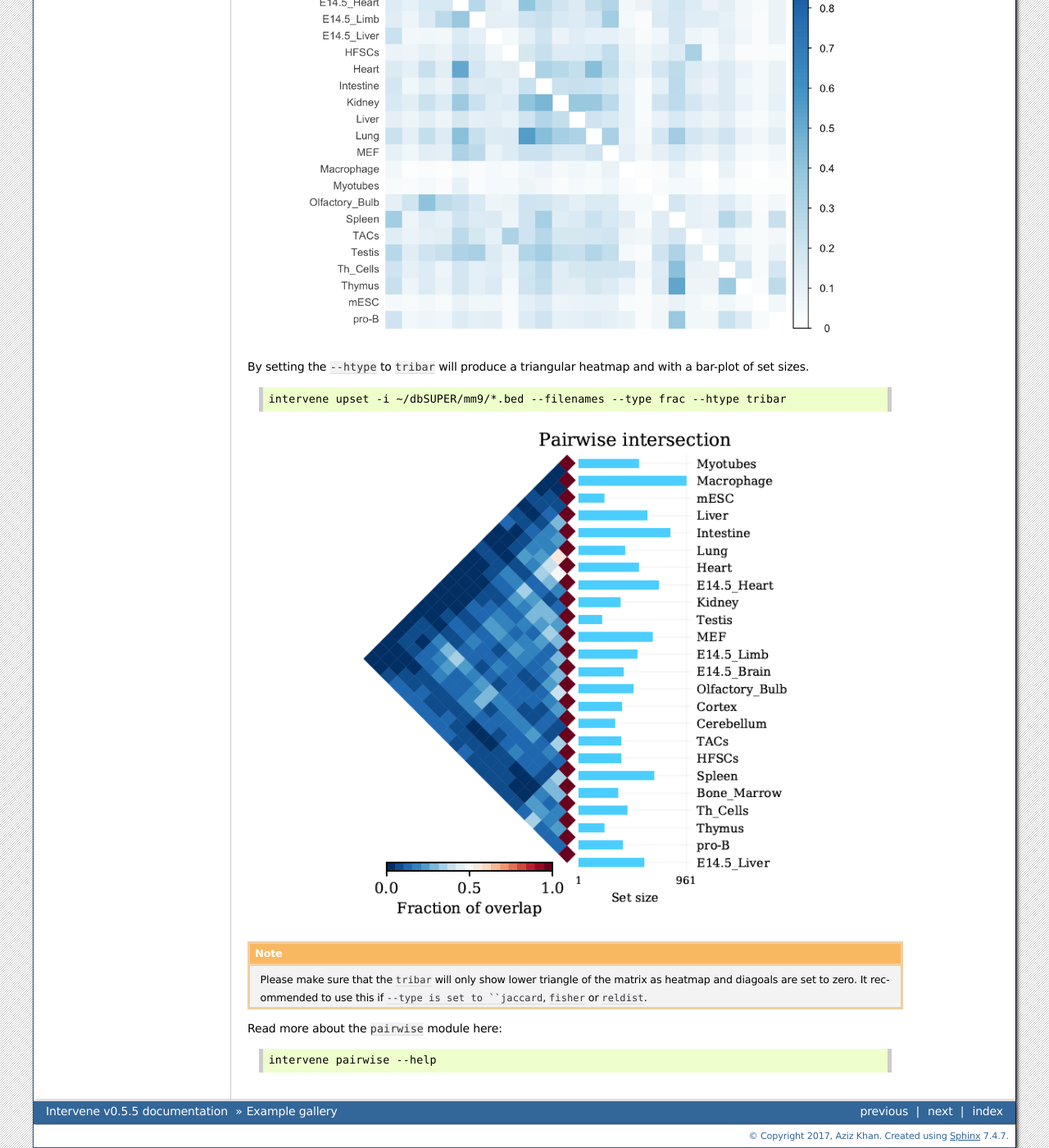
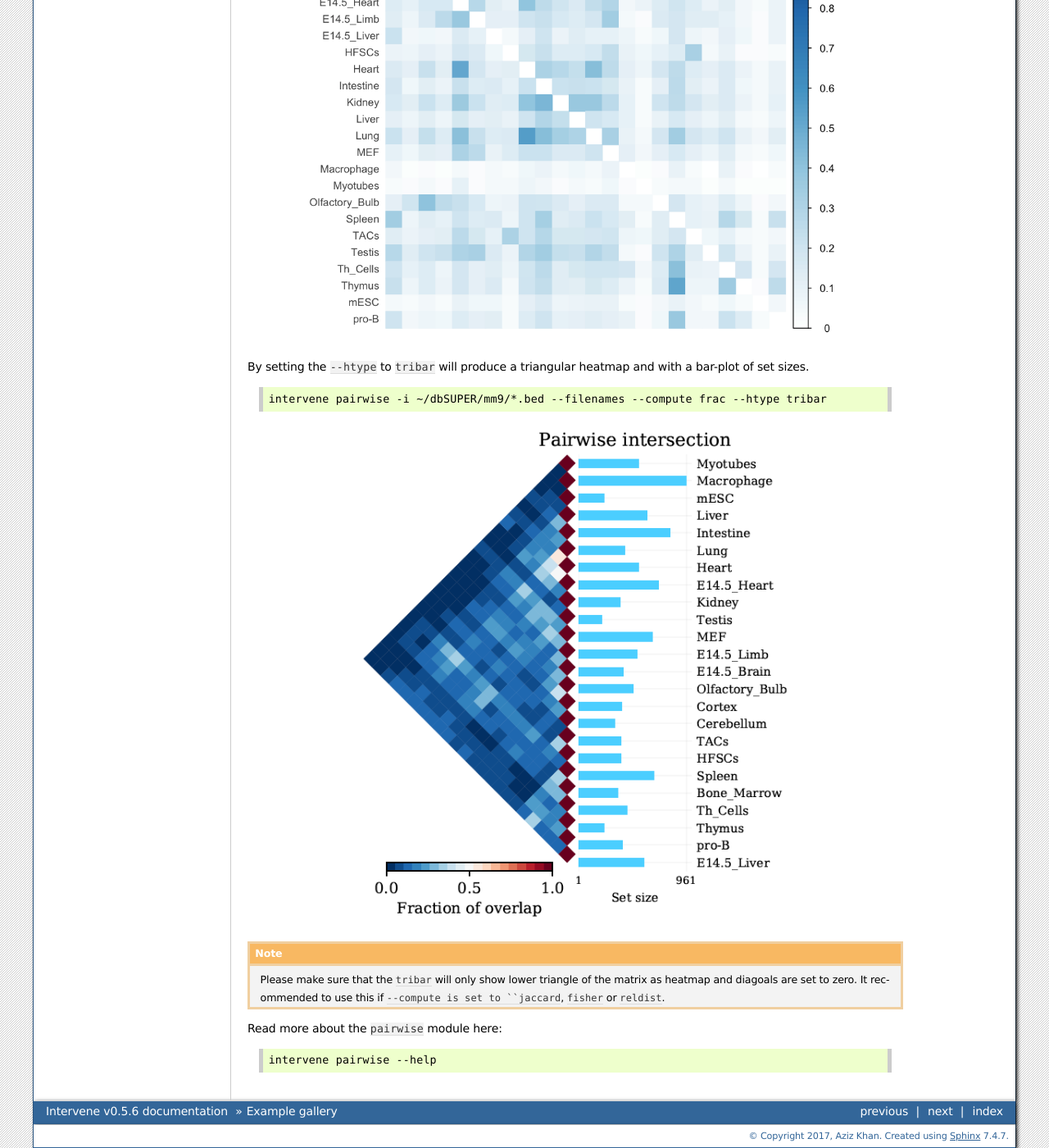
Before and after one commit to asntech/intervene, a Sphinx documentation site: the page built from docs/examples.rst, in a window 1280 px wide and 1400 px high, scrolled down 2935 px. Shown: the whole window at 82% size. Built offline with Sphinx 7.4.7, drawn with Linux system fonts in a browser that asks for light colours; some of the changed text lies outside the part shown.

Commit message:
Updated pairwise modile

```diff
--- a/docs/conf.py
+++ b/docs/conf.py
@@ -59,9 +59,9 @@ author = u'Aziz Khan'
 # built documents.
 #
 # The short X.Y version.
-version = '0.5.5'
+version = '0.5.6'
 # The full version, including alpha/beta/rc tags.
-release = 'v0.5.5'
+release = 'v0.5.6'
 
 # The language for content autogenerated by Sphinx. Refer to documentation
 # for a list of supported languages.
@@ -240,7 +240,7 @@ latex_elements = {
 # (source start file, target name, title,
 #  author, documentclass [howto, manual, or own class]).
 latex_documents = [
-  (master_doc, 'Intervene.tex', u'Documentation',
+  (master_doc, 'Intervene.tex', u'Intervene Documentation',
    u'Aziz Khan', 'manual'),
 ]
 
--- a/docs/examples.rst
+++ b/docs/examples.rst
@@ -62,7 +62,7 @@ In this example, we performed a pairwise intersections of super-enhancers in 24
 
 .. code-block:: bash
 
-    intervene upset -i ~/dbSUPER/mm9/*.bed --filenames --type frac --htype pie
+    intervene pairwise -i ~/dbSUPER/mm9/*.bed --filenames --compute frac --htype pie
 
 .. figure:: img/pairwise_pie.png
    :height: 600px
@@ -73,7 +73,7 @@ By setting the ``--htype`` to ``color`` will produce this plot.
 
 .. code-block:: bash
 
-    intervene upset -i ~/dbSUPER/mm9/*.bed --filenames --type frac --htype color
+    intervene pairwise -i ~/dbSUPER/mm9/*.bed --filenames --compute frac --htype color
 
 .. figure:: img/pairwise_color.png
    :height: 600px
@@ -84,14 +84,14 @@ By setting the ``--htype`` to ``tribar`` will produce a triangular heatmap and w
 
 .. code-block:: bash
 
-    intervene upset -i ~/dbSUPER/mm9/*.bed --filenames --type frac --htype tribar
+    intervene pairwise -i ~/dbSUPER/mm9/*.bed --filenames --compute frac --htype tribar
 
 .. figure:: img/pairwise_tribar.png
    :height: 600px
    :alt: Pairwise heatmap
    :align: center
 
-.. note:: Please make sure  that the ``tribar`` will only show lower triangle of the matrix as heatmap and diagoals are set to zero. It recommended to use this if ``--type is set to ``jaccard``, ``fisher`` or ``reldist``.
+.. note:: Please make sure  that the ``tribar`` will only show lower triangle of the matrix as heatmap and diagoals are set to zero. It recommended to use this if ``--compute is set to ``jaccard``, ``fisher`` or ``reldist``.
 
 Read more about the ``pairwise`` module here:
 
--- a/docs/install.rst
+++ b/docs/install.rst
@@ -55,7 +55,7 @@ Or install with conda
 
 Install required R packages
 ---------------------------
-Intervene requires two R packages, ``UpSetR`` https://cran.r-project.org/package=UpSetR , ``corrplot`` https://cran.r-project.org/package=corrplot for visualization and ``Cairo`` for https://cran.r-project.org/package=Cairo to generate high-quality vector and bitmap figures. To install these, open R/RStudio and use the following command.
+Intervene rquires three R packages, `UpSetR <https://cran.r-project.org/package=UpSetR>`_ , `corrplot <https://cran.r-project.org/package=corrplot>`_ for visualization and `Cairo <https://cran.r-project.org/package=Cairo>`_ to generate high-quality vector and bitmap figures. To install these, open R/RStudio and use the following command.
 
 .. code-block:: R
 
--- a/intervene/__init__.py
+++ b/intervene/__init__.py
@@ -1 +1 @@
-__version__ = '0.5.5'
+__version__ = '0.5.6'
```
Also changed, not shown: README.rst (+13 -4 lines), docs/modules.rst (+13 -12 lines), 3 other files.
